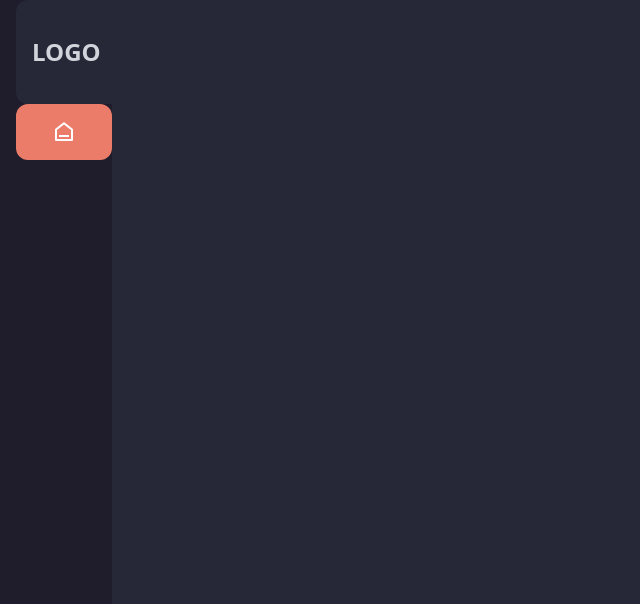
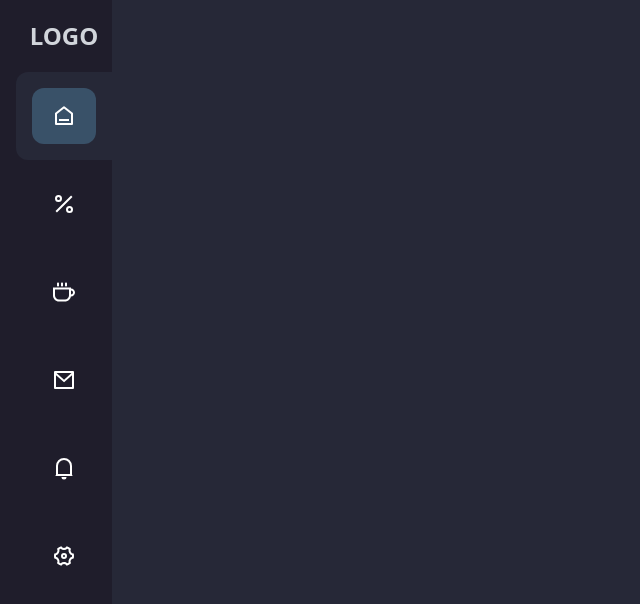
Before and after one commit to rolandoarellano69/Dashboard-react-twind, a React (Vite) app: page / in a window 1280 px wide. Shown: the top 604 px of the page, without its empty margins (0-640 px from the left). Built offline with nearby package versions, Linux system fonts and the light colour scheme.

Commit message:
Sidebar options

```diff
--- a/src/App.jsx
+++ b/src/App.jsx
@@ -5,7 +5,7 @@ function App() {
   return (
     <div className="App bg-[#262837] w-full min-h-screen">
 
-  <Sidebar />
+      <Sidebar />
     </div>
   )
 }
--- a/src/components/shared/Sidebar.jsx
+++ b/src/components/shared/Sidebar.jsx
@@ -1,18 +1,51 @@
-import { RiHome6Line } from 'react-icons/ri'
+import { RiHome6Line, RiPercentLine, RiMailLine, RiNotification4Line, RiSettings4Line } from 'react-icons/ri'
+import { CgCoffee } from 'react-icons/cg'
+
 
 function Sidebar() {
   return (
     <div className='bg-[#1F1D2B] fixed left-0 top-0 w-28 h-full  text-white'>
 
       <ul className='pl-4'>
-        <li>
-          <li className=' p-4 bg-[#262837] rounded-tl-xl rounded-bl-xl'>
-            <h1 className='text-2xl text-gray-300 uppercase font-bold text-center my-5'>logo</h1>
-          </li>
-          <a href="#" className='p-4  bg-[#ec7c6a] rounded-xl flex justify-center '>
-            <RiHome6Line className='text-2xl mx-auto  ' />
+        <li >
+          <h1 className='text-2xl text-gray-300 uppercase font-bold text-center my-5'>logo</h1>
+        </li>
+
+        <li className=' p-4 bg-[#262837] rounded-tl-xl rounded-bl-xl'>
+          <a href="#" className='p-4  bg-[#395168] rounded-xl flex justify-center '>
+            <RiHome6Line className='text-2xl   ' />
           </a>
         </li>
+
+        <li className=' hover:bg-[#262837] p-4  rounded-tl-xl rounded-bl-xl group transition-colors'>
+          <a href="#" className='group-hover:bg-[#395168]   p-4   rounded-xl flex justify-center text-white group-hover:text-white'>
+            <RiPercentLine className='text-2xl ' />
+          </a>
+        </li>
+
+        <li className=' hover:bg-[#262837] p-4  rounded-tl-xl rounded-bl-xl group transition-colors'>
+          <a href="#" className='group-hover:bg-[#395168]   p-4   rounded-xl flex justify-center text- group-hover:text-white'>
+            <CgCoffee className='text-2xl ' />
+          </a>
+        </li>
+
+        <li className=' hover:bg-[#262837] p-4  rounded-tl-xl rounded-bl-xl group transition-colors'>
+          <a href="#" className='group-hover:bg-[#395168]   p-4   rounded-xl flex justify-center text-white group-hover:text-white'>
+            <RiMailLine className='text-2xl ' />
+          </a>
+        </li>
+
+        <li className=' hover:bg-[#262837] p-4  rounded-tl-xl rounded-bl-xl group transition-colors'>
+          <a href="#" className='group-hover:bg-[#395168]   p-4   rounded-xl flex justify-center text-white group-hover:text-white'>
+            <RiNotification4Line className='text-2xl ' />
+          </a>
+        </li>
+        <li className=' hover:bg-[#262837] p-4  rounded-tl-xl rounded-bl-xl group transition-colors'>
+          <a href="#" className='group-hover:bg-[#395168]   p-4   rounded-xl flex justify-center text-white group-hover:text-white'>
+            <RiSettings4Line className='text-2xl ' />
+          </a>
+        </li>
+
       </ul>
     </div>
   )
```
